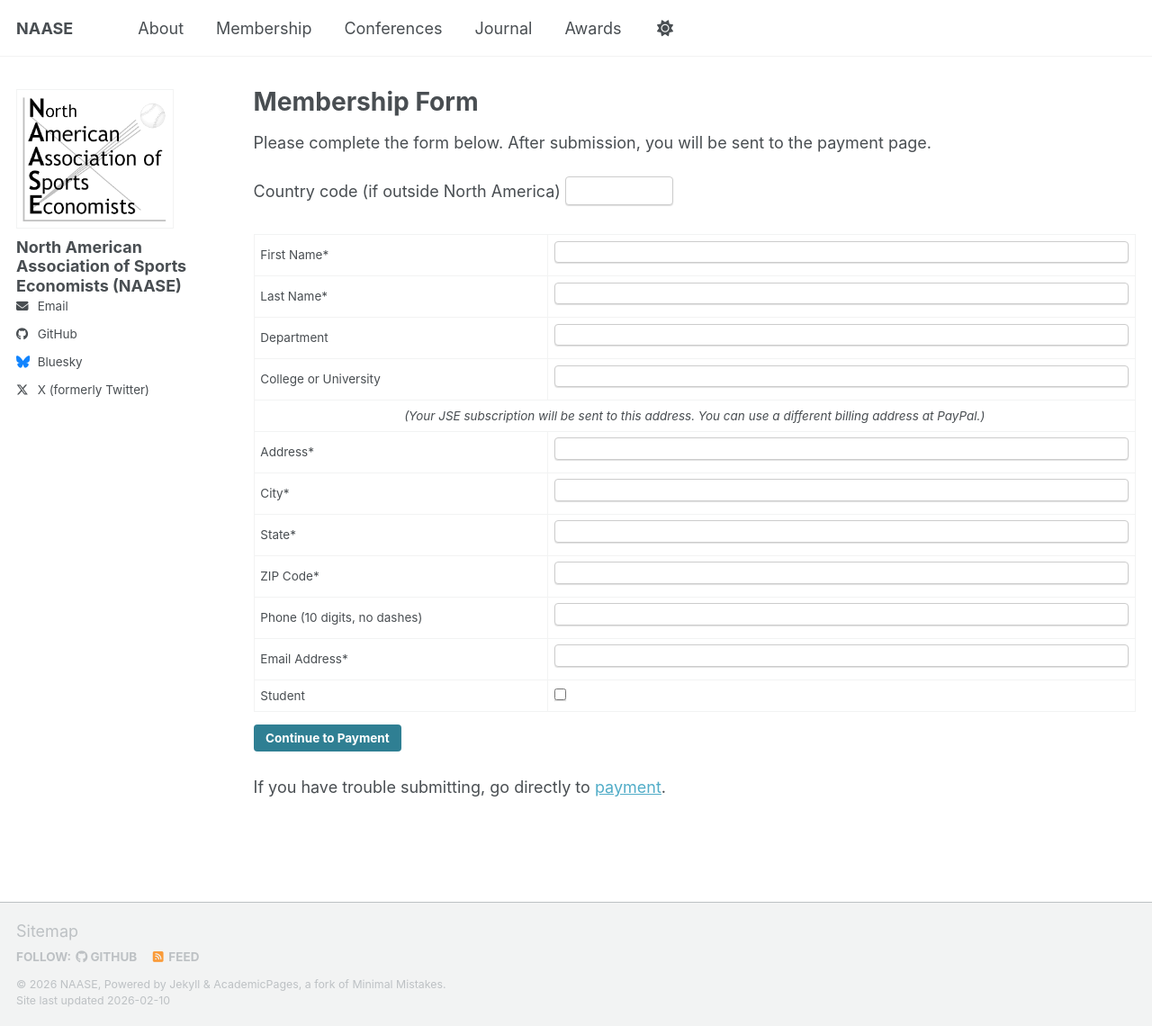
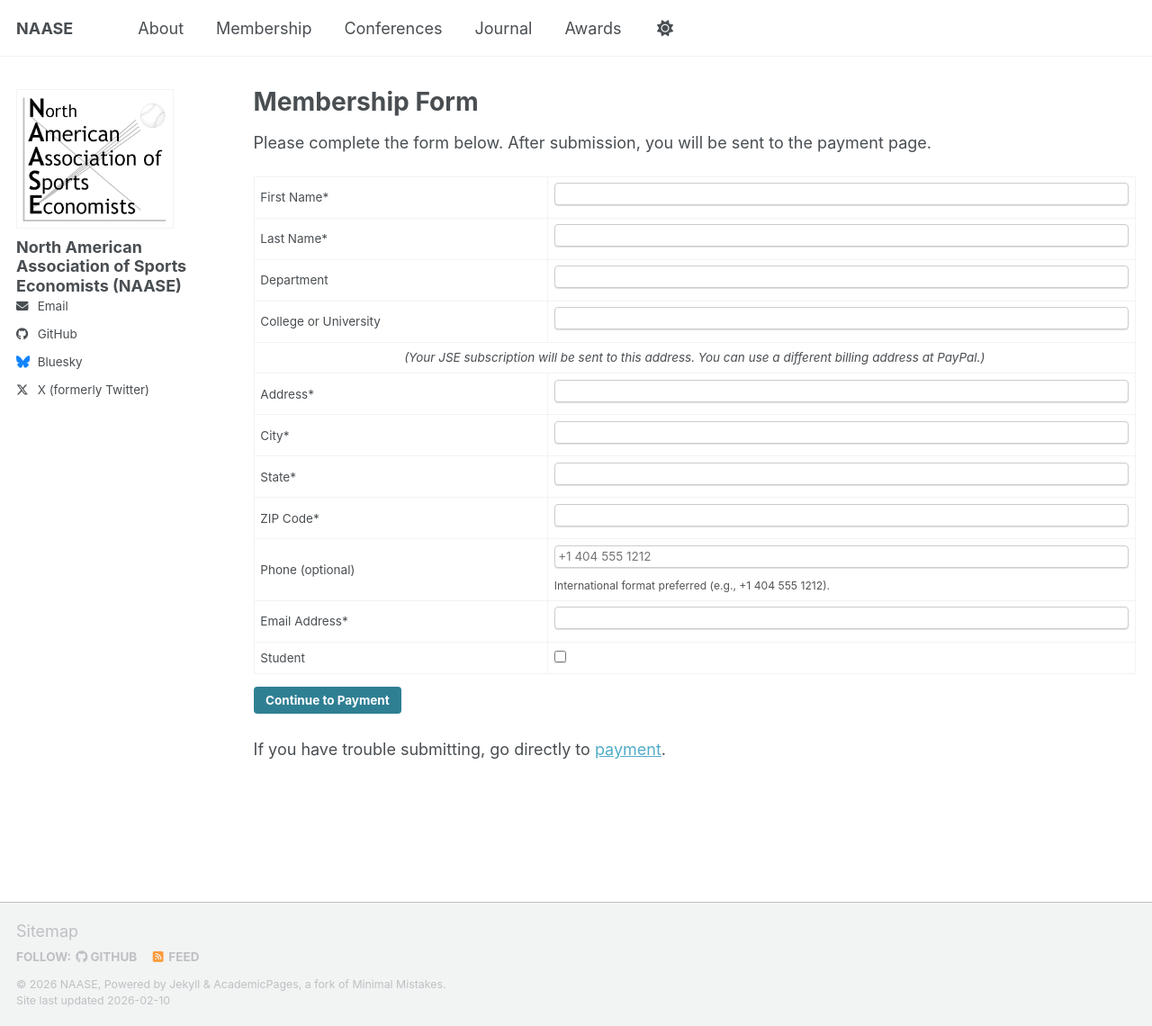
Before and after one commit to naaseweb/naaseweb.github.io, a Jekyll site: the page built from form/index.html, in a window 1280 px wide and 1140 px high. Shown: the whole window at 90% size. Built offline with Jekyll 4.4.1, drawn with Linux system fonts in a browser that asks for light colours; a script bundle is joined from its source files by our own code; library files that are not in the unit come from our copies.

Commit message:
Update index.html

```diff
--- a/form/index.html
+++ b/form/index.html
@@ -9,10 +9,7 @@ published: true
 <p>Please complete the form below. After submission, you will be sent to the payment page.</p>
 
 <form id="membershipForm" novalidate>
-  <p>
-    Country code (if outside North America)<br>
-    <input maxlength="4" name="CountryCode" size="4" type="text" style="max-width:120px;">
-  </p>
+
 
   <table border="0" width="100%">
     <tbody>
@@ -25,7 +22,21 @@ published: true
       <tr><td>City*</td><td><input maxlength="40" name="City" size="30" type="text" required></td></tr>
       <tr><td>State*</td><td><input maxlength="2" name="State" size="2" type="text" required></td></tr>
       <tr><td>ZIP Code*</td><td><input maxlength="10" name="ZIP" size="10" type="text" required></td></tr>
-      <tr><td>Phone (10 digits, no dashes)</td><td><input maxlength="10" name="Phone" size="10" type="text"></td></tr>
+      <tr>
+  <td>Phone (optional)</td>
+  <td>
+    <input
+      name="Phone"
+      type="tel"
+      maxlength="20"
+      placeholder="+1 404 555 1212"
+      autocomplete="tel">
+    <div style="font-size:0.9em; color:#555; margin-top:4px;">
+      International format preferred (e.g., +1 404 555 1212).
+    </div>
+  </td>
+</tr>
+
       <tr><td>Email Address*</td><td><input maxlength="256" name="mailfrom" size="30" type="email" required></td></tr>
       <tr><td>Student</td><td><input name="Student" type="checkbox" value="Yes"></td></tr>
     </tbody>
```
